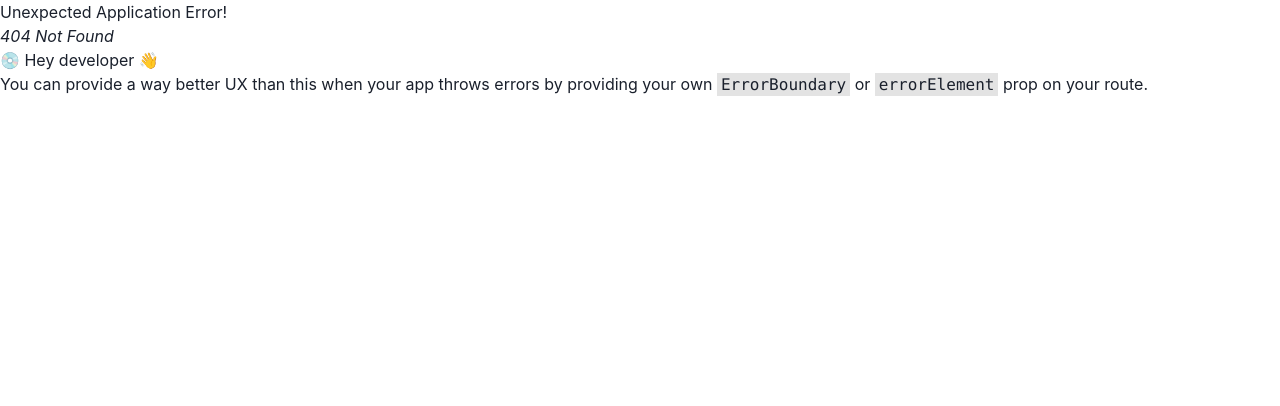
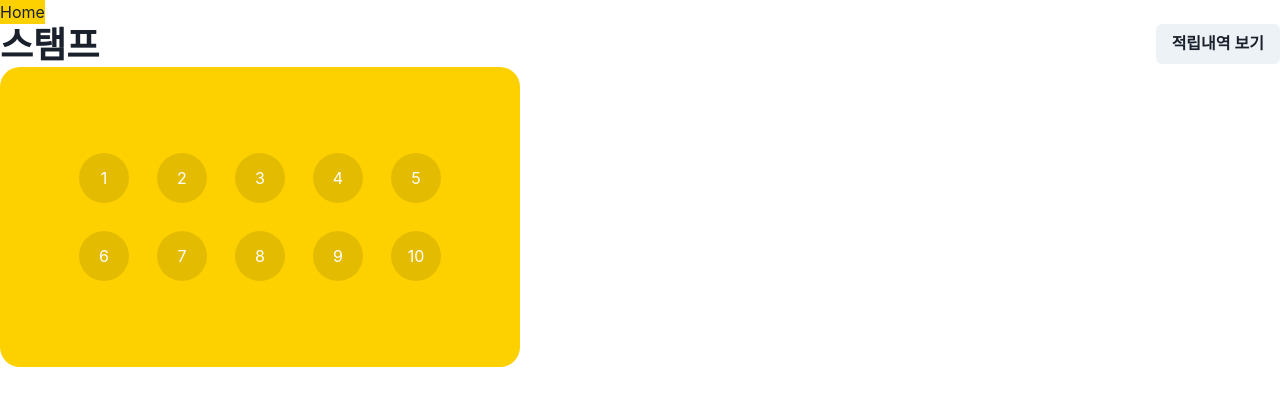
Before and after one commit to huitopia/mega-around, a React (Vite) app in the folder frontend/: page /stamp in a window 1280 px wide. Before the commit this address had no page. Shown: the top 406 px of the page. Built offline with nearby package versions, Linux system fonts and the light colour scheme.

Commit message:
스탬프 조회 페이지 생성중

```diff
--- a/frontend/src/App.jsx
+++ b/frontend/src/App.jsx
@@ -1,6 +1,8 @@
 import { createBrowserRouter, RouterProvider } from "react-router-dom";
 import { ChakraProvider } from "@chakra-ui/react";
 import { Home } from "./Home.jsx";
+import Stamp from "./event/Stamp.jsx";
+import { theme } from "./component/css/Theme.jsx";
 
 function MainProduct() {
   return null;
@@ -10,14 +12,19 @@ const router = createBrowserRouter([
   {
     path: "/",
     element: <Home />,
-    children: [{ index: true, element: <MainProduct /> }],
+    children: [
+      { index: true, element: <MainProduct /> },
+
+      // event
+      { path: "/stamp", element: <Stamp /> },
+    ],
   },
 ]);
 
 function App() {
   return (
     <>
-      <ChakraProvider>
+      <ChakraProvider theme={theme}>
         <RouterProvider router={router} />
       </ChakraProvider>
     </>
--- /dev/null
+++ b/frontend/src/component/css/Theme.jsx
@@ -0,0 +1,7 @@
+import { extendTheme } from "@chakra-ui/react";
+
+const colors = {
+  yellow: "#FDD000", // Replace with your desired yellow color
+};
+
+export const theme = extendTheme({ colors });
--- /dev/null
+++ b/frontend/src/event/Stamp.jsx
@@ -0,0 +1,39 @@
+import React from "react";
+import { Box, Button, Flex, Grid, Heading, Spacer } from "@chakra-ui/react";
+
+function Stamp(props) {
+  const boxes = Array.from({ length: 10 }, (_, i) => i + 1);
+
+  return (
+    <Box>
+      <Flex>
+        <Heading>스탬프</Heading>
+        <Spacer />
+        <Button>적립내역 보기</Button>
+      </Flex>
+      <Box bgColor={"yellow"} w={"520px"} h={"300px"} borderRadius={"20px"}>
+        <Flex alignItems="center" height="300" justifyContent="center">
+          <Grid templateColumns="repeat(5, 1fr)" gap={7} alignItems="center">
+            {boxes.map((box, index) => (
+              <Box
+                bg="rgba(0, 0, 0, 0.1)"
+                borderRadius={"full"}
+                key={index}
+                w="50px"
+                h="50px"
+                display="flex"
+                alignItems="center"
+                justifyContent="center"
+                color="white"
+              >
+                {box}
+              </Box>
+            ))}
+          </Grid>
+        </Flex>
+      </Box>
+    </Box>
+  );
+}
+
+export default Stamp;
```
